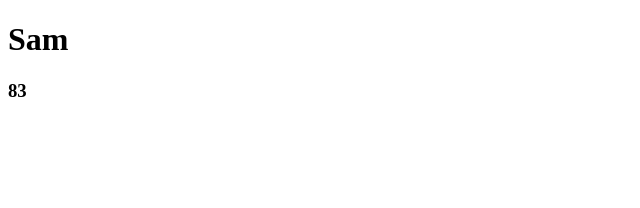
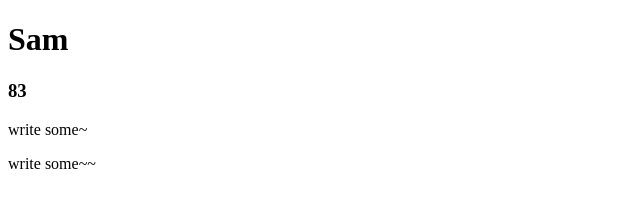
Before and after one commit to hexschool/hexschoolGit, a plain HTML site: page 83/index.html in a window 1280 px wide. Shown: the whole page, without its empty margins (0-640 px from the left). Drawn offline with Linux system fonts and the light colour scheme.

Commit message:
another add index p

```diff
--- a/83/index.html
+++ b/83/index.html
@@ -9,5 +9,7 @@
 <body>
   <h1>Sam</h1>
   <h3>83</h3>
+  <p>write some~</p>
+  <p>write some~~</p>
 </body>
 </html>
```
